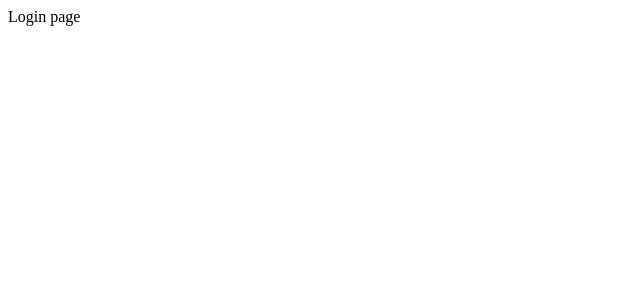
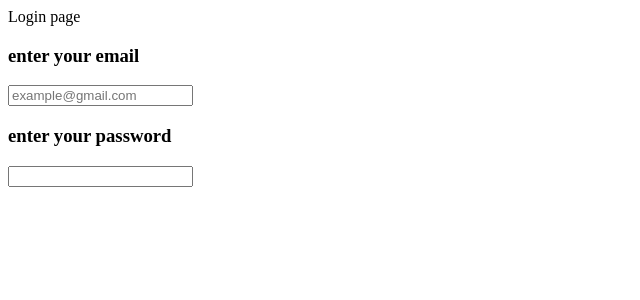
Before and after one commit to Parle648/online-chat, a React (Vite) app in the folder apps/client/: page /auth/login in a window 1280 px wide. Shown: the top 300 px of the page, without its empty margins (0-640 px from the left). Built offline with nearby package versions, Linux system fonts and the light colour scheme.

Commit message:
+ Create Input

```diff
--- a/apps/client/package.json
+++ b/apps/client/package.json
@@ -26,6 +26,7 @@
     "eslint-plugin-react-hooks": "^5.1.0-rc.0",
     "eslint-plugin-react-refresh": "^0.4.9",
     "globals": "^15.9.0",
+    "sass": "^1.77.8",
     "typescript": "^5.5.3",
     "typescript-eslint": "^8.0.0",
     "vite": "^5.4.0"
--- a/apps/client/src/pages/Login.tsx
+++ b/apps/client/src/pages/Login.tsx
@@ -1,5 +1,17 @@
+import Input from "../shared/UI/Input/Input.tsx";
+
 const Login = () => {
-  return <main>Login page</main>;
+  return (
+    <main>
+      Login page
+      <Input
+        title={"enter your email"}
+        placeholder={"example@gmail.com"}
+        name={"email"}
+      />
+      <Input title={"enter your password"} placeholder={""} name={"password"} />
+    </main>
+  );
 };
 
 export default Login;
--- /dev/null
+++ b/apps/client/src/shared/UI/Input/Input.tsx
@@ -0,0 +1,25 @@
+import styles from "./styles/input.module.scss";
+
+const Input = ({
+  title,
+  placeholder,
+  name,
+}: {
+  title: string;
+  placeholder: string;
+  name: string;
+}) => {
+  return (
+    <>
+      <h3 className={styles.title}>{title}</h3>
+      <input
+        className={styles.input}
+        name={name}
+        type="text"
+        placeholder={placeholder}
+      />
+    </>
+  );
+};
+
+export default Input;
```
Also changed, not shown: apps/client/src/shared/UI/Input/types/IInput.ts (added, +12 -0 lines), apps/client/src/shared/UI/Input/styles/input.module.scss (added), 1 other file (tests, documents, lock files or other folders).
